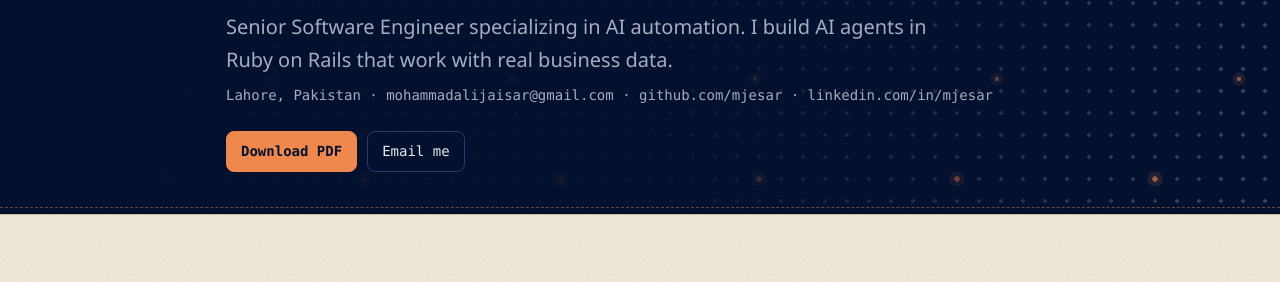
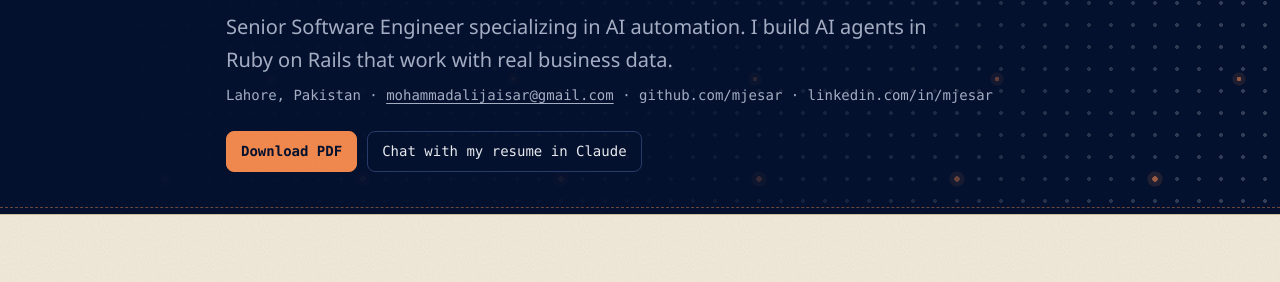
Before and after one commit to mjesar/mjesar.github.io, a Jekyll site: the page built from resume/index.html, in a window 1280 px wide. Shown: the part 224-506 px from the top of the page. Built offline with Jekyll 4.4.1, drawn with Linux system fonts in a browser that asks for light colours.

Commit message:
put the resume chat in the hero and make the email the contact link

```diff
--- a/assets/css/style.css
+++ b/assets/css/style.css
@@ -103,6 +103,8 @@ main p, main li { max-width: 65ch; }
 .hero.small h1.long { font-size: clamp(1.4rem, 4vw, 2.5rem); }
 .hero .lede { font-size: clamp(1.05rem, 2.6vw, var(--fs-lead)); color: #a9b2c8; margin: 0 0 8px; max-width: 65ch; text-wrap: pretty; }
 .hero .meta { color: #a9b2c8; margin: 0; font-size: var(--fs-label); }
+.hero .meta a { color: inherit; text-underline-offset: 3px; }
+.hero .meta a:hover { color: var(--apricot); }
 .hero .links { margin-top: 24px; }
 .hero .meta:last-child { margin-bottom: 0; }
 
--- a/resume/index.html
+++ b/resume/index.html
@@ -1,5 +1,7 @@
 ---
 title: "Resume: Senior Software Engineer, AI Automation, Ruby on Rails"
+# Claude artifact with the same resume and a chat box; linked from the hero button.
+resume_chat_url: "https://claude.ai/artifact/TQoJitx7ysyNJm8tfCWqMg"
 ask_ai_question: "Read https://mjesar.github.io/resume/ and summarize Ali Jesar's work experience and technical skills."
 description: "Resume of Mohammad Ali Jesar, senior software engineer in AI automation: 7+ years of Ruby on Rails, AI agents, MCP, GEO and AEO, and Shopify apps."
 jsonld:
@@ -22,10 +24,10 @@ jsonld:
       <h1>Mohammad Ali Jesar</h1>
     </div>
     <p class="lede">Senior Software Engineer specializing in AI automation. I build AI agents in Ruby on Rails that work with real business data.</p>
-    <p class="meta">Lahore, Pakistan · mohammadalijaisar@gmail.com<span class="print-only"> · mjesar.github.io</span> · github.com/mjesar · linkedin.com/in/mjesar</p>
+    <p class="meta">Lahore, Pakistan · <a data-ga-location="hero" href="{% include mailto.html contact="hiring_contact" %}">mohammadalijaisar@gmail.com</a><span class="print-only"> · mjesar.github.io</span> · github.com/mjesar · linkedin.com/in/mjesar</p>
     <ul class="links no-print">
       <li><a class="btn primary" href="/resume/mohammad-ali-jesar-resume.pdf" download>Download PDF</a></li>
-      <li><a class="btn" data-ga-location="hero" href="{% include mailto.html contact="hiring_contact" %}">Email me</a></li>
+      <li><a class="btn" href="{{ page.resume_chat_url }}" target="_blank" rel="noopener noreferrer">Chat with my resume in Claude</a></li>
     </ul>
   </div>
 </div>
```
